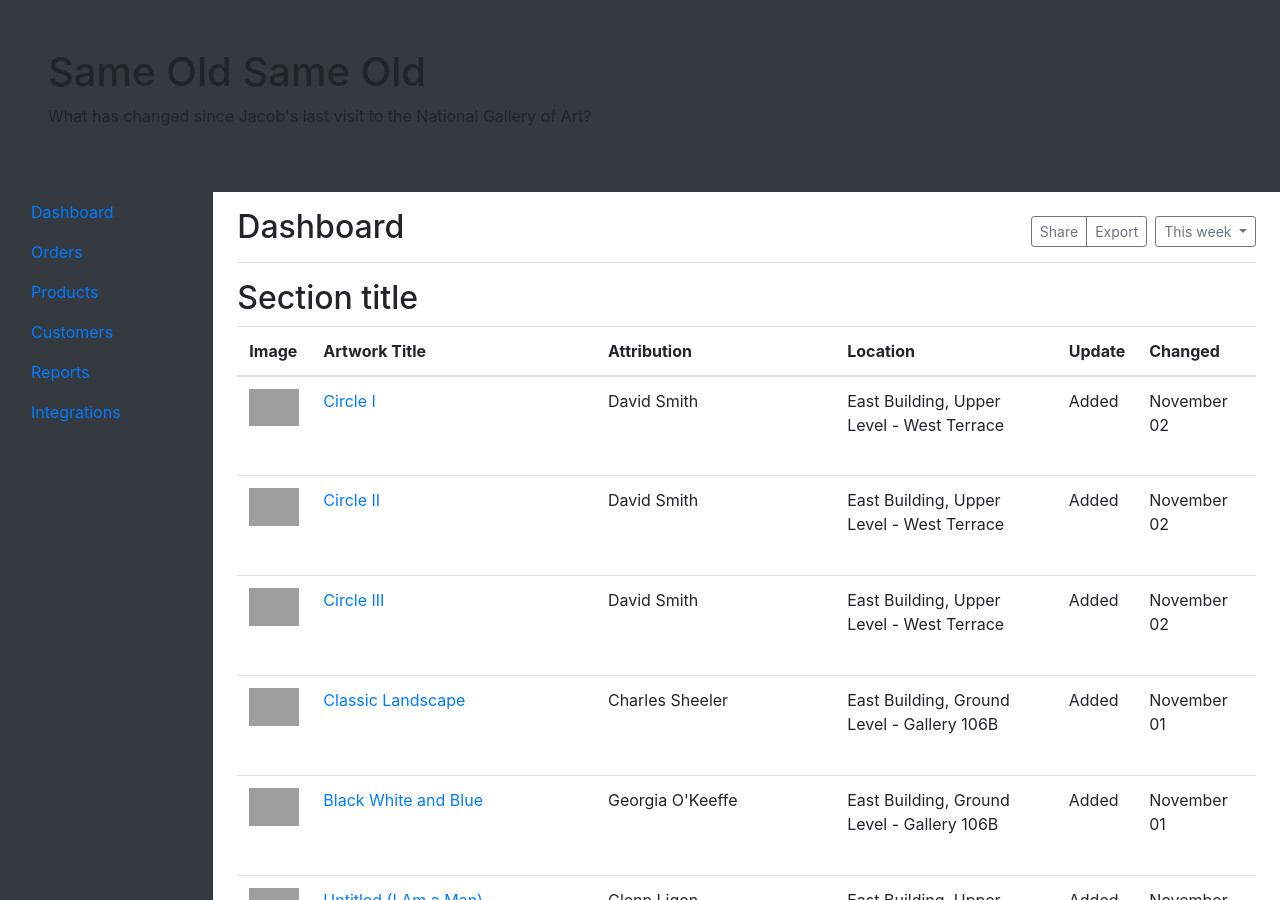
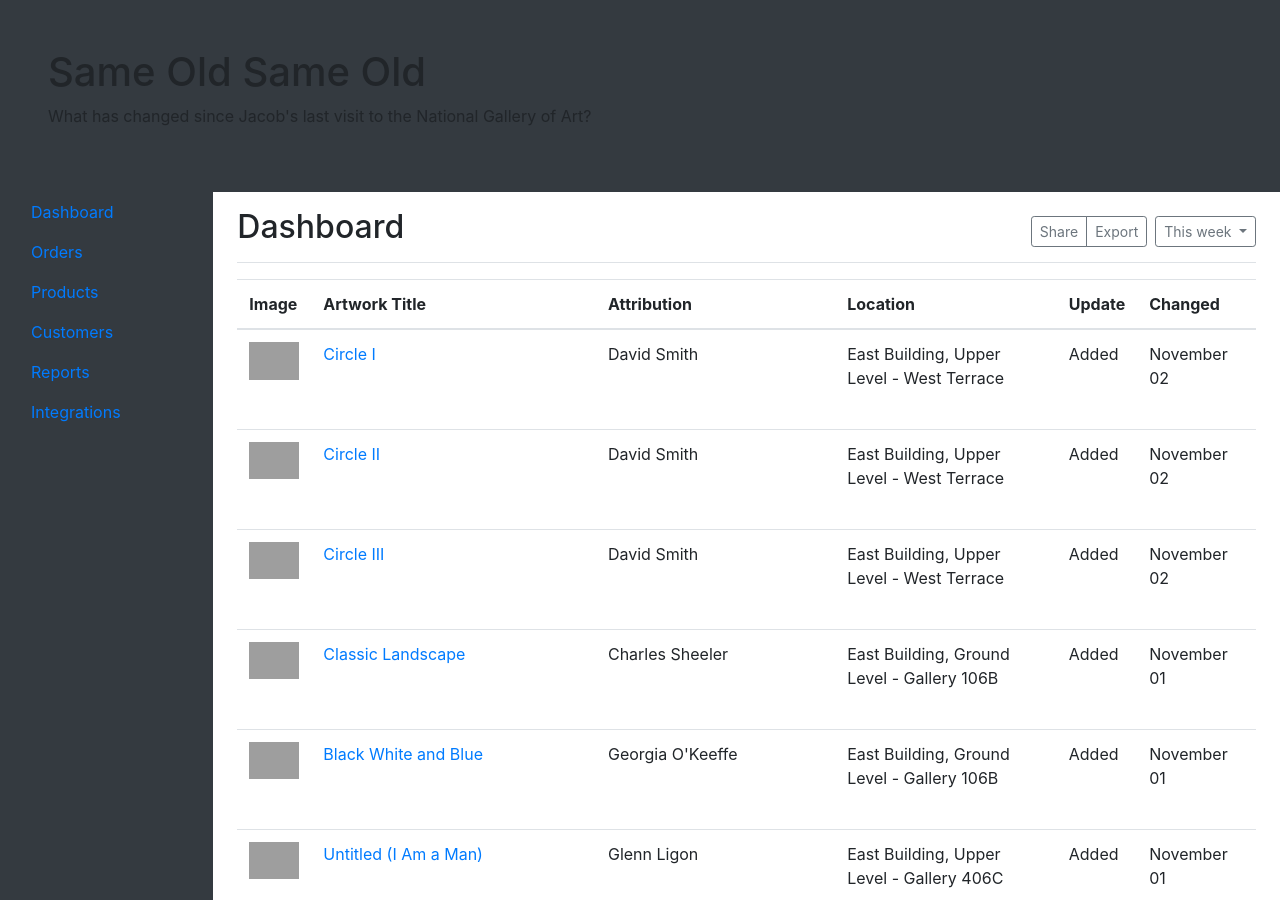
Before and after one commit to jacobmgreer/Same-Old-Same-Old, a Jekyll site: the page built from galleries/east/index.md, in a window 1280 px wide and 900 px high, cut to the strip 0-900 px from the top of the window. Built offline with Jekyll 4.4.1, drawn with Linux system fonts in a browser that asks for light colours; our own code applies the rules of GitHub Pages for plain Markdown files; grey boxes are pictures that could not be loaded.

Commit message:
Update default.html

```diff
--- a/_layouts/default.html
+++ b/_layouts/default.html
@@ -73,8 +73,6 @@
           </button>
         </div>
       </div>
-
-      <h2>Section title</h2>
       <div class="table-responsive">
           {{ content }}
       </div>
```
